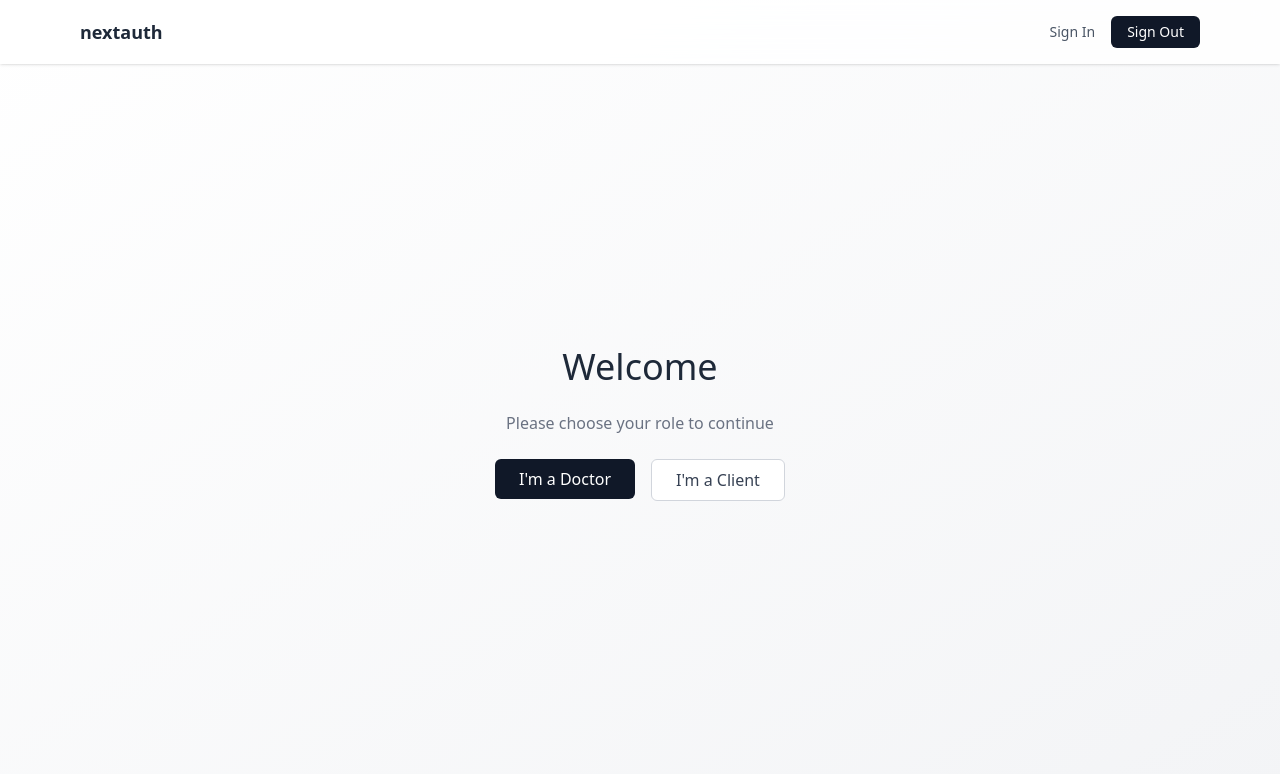
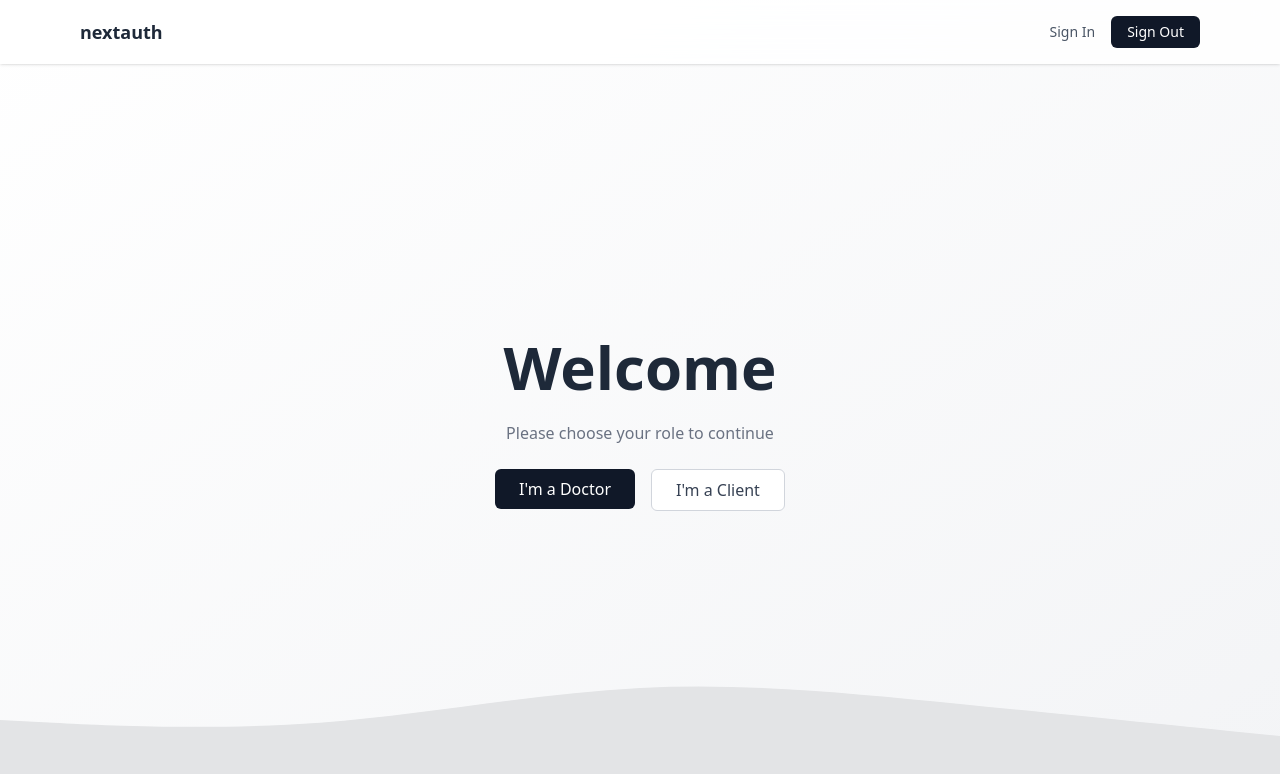
Before and after one commit to Mixzz-12/web_server, a Next.js app: page / in a window 1280 px wide. Shown: the top 774 px of the page. Built offline with nearby package versions, Linux system fonts and the light colour scheme.

Commit message:
fix animation

```diff
--- a/app/components/ProfileInfo.jsx
+++ b/app/components/ProfileInfo.jsx
@@ -1,8 +1,8 @@
 'use client';
-
 
 import { useParams } from 'next/navigation';
 import { useEffect, useState } from 'react';
+import LoadingOverlay from './LoadingOverlay';
 
 export default function ProfileInfo() {
   const { citizen_id } = useParams();
@@ -32,7 +32,7 @@ export default function ProfileInfo() {
     fetchData();
   }, [citizen_id]);
 
-  if (loading) return <p className="text-center text-gray-500 mt-10">⏳ กำลังโหลดข้อมูล...</p>;
+  if (loading) return <LoadingOverlay/>;
   if (!data) return <p className="text-center text-red-500 mt-10">❌ ไม่มีข้อมูล</p>;
   if (!data.found) return <p className="text-center text-red-500 mt-10">❌ ไม่พบผู้ป่วยในระบบ</p>;
 
--- a/app/components/button/adddatabutton.jsx
+++ b/app/components/button/adddatabutton.jsx
@@ -6,13 +6,13 @@ export default function AddPatientButton() {
   const router = useRouter();
 
   const handleClick = () => {
-    router.push('/welcome/add-patient'); // ✅ SPA navigation (เร็ว ไม่ reload)
+    router.push('/welcome/add-patient');
   };
 
   return (
     <button
       onClick={handleClick}
-      className="w-full bg-gray-800 text-white py-2 rounded-lg hover:bg-gray-900 transition"
+      className="w-full bg-gray-800 text-white py-2 rounded-lg hover:bg-gray-900 transition cursor-pointer"
     >
       ➕ เพิ่มข้อมูลผู้ป่วย
     </button>
--- /dev/null
+++ b/app/components/motion/AnimatedWave.jsx
@@ -0,0 +1,28 @@
+'use client';
+import { motion } from 'framer-motion';
+
+export default function AnimatedWave() {
+  return (
+    <motion.div
+      className="absolute bottom-0 left-0 w-full h-40 z-0 overflow-hidden"
+      initial={{ y: 50 }}
+      animate={{ y: 0 }}
+      transition={{ duration: 1.5, ease: 'easeOut' }}
+    >
+      <svg
+        className="w-full h-full"
+        viewBox="0 0 1440 320"
+        preserveAspectRatio="none"
+        xmlns="http://www.w3.org/2000/svg"
+      >
+        <motion.path
+          fill="#e3e4e6"
+          d="M0,160L60,165.3C120,171,240,181,360,165.3C480,149,600,107,720,96C840,85,960,107,1080,128C1200,149,1320,171,1380,181.3L1440,192L1440,320L1380,320C1320,320,1200,320,1080,320C960,320,840,320,720,320C600,320,480,320,360,320C240,320,120,320,60,320L0,320Z"
+          initial={{ pathLength: 0 }}
+          animate={{ pathLength: 2 }}
+          transition={{ duration: 2, ease: 'easeInOut' }}
+        />
+      </svg>
+    </motion.div>
+  );
+}
--- a/app/components/search_form.jsx
+++ b/app/components/search_form.jsx
@@ -2,22 +2,22 @@
 
 import { useState } from 'react';
 import { useRouter } from 'next/navigation';
-import LoadingOverlay from '@/app/components/LoadingOverlay'; // ✅ import overlay ที่สร้างไว้
+import LoadingOverlay from '@/app/components/LoadingOverlay'; // import overlay ที่สร้างไว้
 
 export default function SearchForm() {
   const [query, setQuery] = useState('');
   const [error, setError] = useState('');
-  const [loading, setLoading] = useState(false); // ✅ state สำหรับ loading
+  const [loading, setLoading] = useState(false); // state สำหรับ loading
   const router = useRouter();
 
   const handleSubmit = async (e) => {
     e.preventDefault();
     setError('');
-    setLoading(true); // ✅ เริ่มโหลด
+    setLoading(true); // เริ่มโหลด
 
     if (!query.trim()) {
       setError('กรุณากรอกข้อมูล');
-      setLoading(false); // ❗หยุดโหลดถ้ามี error
+      setLoading(false); //หยุดโหลดถ้ามี error
       return;
     }
 
@@ -39,13 +39,13 @@ export default function SearchForm() {
       console.error(err);
       setError('เกิดข้อผิดพลาด');
     } finally {
-      setLoading(false); // ✅ หยุดโหลดหลังจากทำเสร็จ
+      setLoading(false); // หยุดโหลดหลังจากทำเสร็จ
     }
   };
 
   return (
     <>
-      {loading && <LoadingOverlay />} {/* ✅ แสดง overlay เมื่อ loading */}
+      {loading && <LoadingOverlay />} {/*แสดง overlay เมื่อ loading */}
 
       <form onSubmit={handleSubmit} className="space-y-2 relative z-10">
         <input
@@ -63,7 +63,7 @@ export default function SearchForm() {
 
         <button
           type="submit"
-          className="w-full bg-gray-800 text-white py-2 rounded-lg hover:bg-gray-900 transition"
+          className="w-full bg-gray-800 text-white py-2 rounded-lg hover:bg-gray-900 transition cursor-pointer"
         >
           search
         </button>
--- a/app/login/page.jsx
+++ b/app/login/page.jsx
@@ -4,16 +4,18 @@ import { useState } from "react";
 import { signIn } from "next-auth/react";
 import { useRouter } from "next/navigation";
 import Navbar from "../components/Navbar";
-
+import LoadingOverlay from "../components/LoadingOverlay";
 
 export default function PageLogin() {
   const [user, setUser] = useState("");
   const [password, setPassword] = useState("");
   const [error, setError] = useState("");
   const router = useRouter();
+  const [loading, setLoading] = useState(false)
 
   const handleSubmit = async (e) => {
     e.preventDefault();
+    setLoading(true)
     setError("");
 
     const res = await signIn("credentials", {
@@ -24,6 +26,7 @@ export default function PageLogin() {
 
     if (res?.error) {
       setError("Login failed. Please check your username and password.");
+      setLoading(false)
       setPassword("");
     } else {
       router.replace("/welcome");
@@ -32,6 +35,7 @@ export default function PageLogin() {
 
   return (
     <>
+    {loading && <LoadingOverlay />}
     <Navbar/>
     <div className="flex items-center justify-center min-h-screen bg-gradient-to-br from-white to-gray-100 px-4">
 
--- a/app/page.jsx
+++ b/app/page.jsx
@@ -1,13 +1,16 @@
 'use client';
 
-import Image from "next/image";
+
 import Navbar from "./components/Navbar";
 import Link from "next/link";
 import { motion } from "framer-motion";
+import AnimatedWave from "./components/motion/AnimatedWave";
 
 export default function Home() {
   return (
-    <main className="min-h-screen bg-gradient-to-br from-white to-gray-100">
+
+    <main className="min-h-screen bg-gradient-to-br from-white to-gray-100 ">
+      <AnimatedWave />
       <Navbar />
       <div className="flex flex-col items-center justify-center h-[calc(100vh-80px)] px-4 text-center space-y-6">
 
@@ -15,7 +18,7 @@ export default function Home() {
           initial={{ opacity: 0, y: 30 }}
           animate={{ opacity: 1, y: 0 }}
           transition={{ duration: 0.8 }}
-          className="text-4xl font-light text-gray-800"
+          className="text-6xl font-bold text-gray-800"
         >
           Welcome
         </motion.h1>
--- a/app/welcome/add-patient/page.jsx
+++ b/app/welcome/add-patient/page.jsx
@@ -117,7 +117,7 @@ export default function AddPatientPage() {
             type="submit"
             disabled={loading}
             className={`w-full py-2 rounded-lg text-white transition ${
-              loading ? 'bg-gray-400 cursor-not-allowed' : 'bg-gray-800 hover:bg-gray-900'
+              loading ? 'bg-gray-400 cursor-not-allowed' : 'bg-gray-800 hover:bg-gray-900 cursor-pointer'
             }`}
           >
             {loading ? '⏳ กำลังบันทึก...' : '➕ บันทึกข้อมูล'}
```
